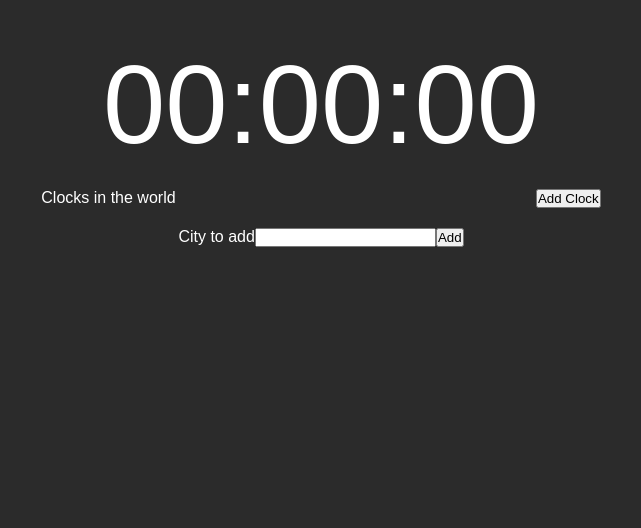
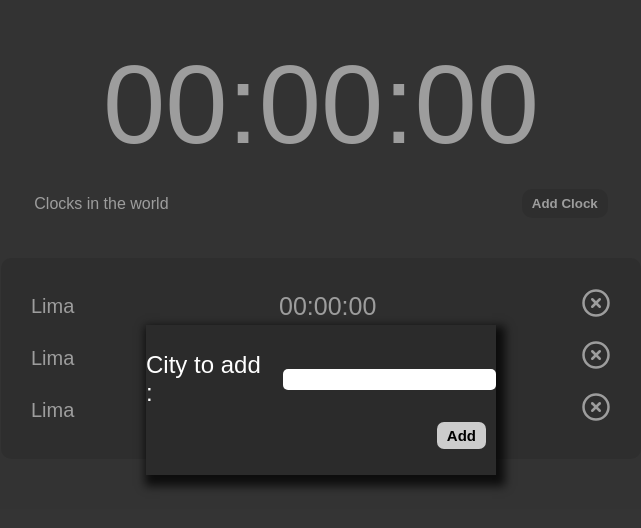
Before and after one commit to luismeza1101/WorldClock, a React (Vite) app: page / in a window 1280 px wide. Both pictures are taken after a click on the button "Add Clock". Shown: the top 528 px of the page, without its empty margins (319-960 px from the left). Built offline with nearby package versions, Linux system fonts and the light colour scheme; no server answers.

Commit message:
fin del css

```diff
--- a/package.json
+++ b/package.json
@@ -11,7 +11,8 @@
   },
   "dependencies": {
     "react": "^18.2.0",
-    "react-dom": "^18.2.0"
+    "react-dom": "^18.2.0",
+    "react-icons": "^5.2.1"
   },
   "devDependencies": {
     "@types/react": "^18.2.43",
--- a/src/App.css
+++ b/src/App.css
@@ -1,6 +1,9 @@
-body{
+.bodyContainer{
+    width: 100%;
+    height: 100vh;
     background-color: #2b2b2b;
     color: #fff;
+    position: relative;
 }
 .hero{
     text-align: center;
--- a/src/App.tsx
+++ b/src/App.tsx
@@ -1,21 +1,28 @@
+import { useState } from 'react';
 import './App.css'
 import MainClock from './components/MainClock';
 import SecondClockList from './components/SecondClockList';
+import PopUpWindow from './components/PopUpWindow';
 
 function App() {
 
-  const obtenerHora = async () =>{
-    const res = await fetch("http://worldtimeapi.org/api/timezone/America/New_York");
-    const data = await res.json()
+  const [showWindow, setShowWindow] = useState(false);
 
-    console.log(data)
-  }
+    const appearWindow = () => {
+        setShowWindow(true);
+    }
 
-  obtenerHora();
+    const disappearWindow = () => {
+        setShowWindow(false);
+    }
+
   return (
-    <div className='hero'>
-      <MainClock />
-      <SecondClockList />
+    <div className='bodyContainer'>
+      <main className='hero'>
+        <MainClock />
+        <SecondClockList appearWindow={appearWindow}/>
+      </main>
+      {showWindow ? <PopUpWindow disappear={disappearWindow}/> : null}
     </div>
   )
 }
--- /dev/null
+++ b/src/components/Clocks.tsx
@@ -0,0 +1,14 @@
+import '../styleSheets/Clocks.css'
+import { FiXCircle } from "react-icons/fi";
+
+const Clocks = () => {
+  return (
+    <section className="clock">
+        <p className="clock__city">Lima</p>
+        <span className="clock__date">00:00:00</span>
+        <button className="clock__btn"><FiXCircle /></button>
+    </section>
+  )
+}
+
+export default Clocks
--- a/src/components/PopUpWindow.tsx
+++ b/src/components/PopUpWindow.tsx
@@ -1,15 +1,21 @@
+import '../styleSheets/PopUpWindow.css'
+
 interface Props {
     disappear: () => void
 }
 
 const PopUpWindow: React.FC<Props> = ({disappear}) => {
   return (
-    <div>
-        <form>
-            <label htmlFor="city">City to add</label>
-            <input type="text" id="city"/>
-            <input type="submit" value={'Add'} onClick={disappear}/>
-        </form>
+    <div className='container'>
+      <div className='window'>
+          <form className='form'>
+              <section className='data'>
+                <label htmlFor="city" className='data__label'>City to add : </label>
+                <input type="text" id="city" className='data__city'/>
+              </section>
+              <input type="submit" value={'Add'} onClick={disappear} className='form__add'/>
+          </form>
+      </div>
     </div>
   )
 }
--- a/src/components/SecondClockList.tsx
+++ b/src/components/SecondClockList.tsx
@@ -1,25 +1,23 @@
-import { useState } from 'react'
 import '../styleSheets/SecondClocksList.css'
-import PopUpWindow from './PopUpWindow';
+import Clocks from './Clocks'
 
-const SecondClockList = () => {
+interface Props {
+  appearWindow: () => void
+}
 
-    const [showWindow, setShowWindow] = useState(false);
+const SecondClockList: React.FC<Props> = ({appearWindow}) => {
 
-    const appearWindow = () => {
-        setShowWindow(true);
-    }
-
-    const disappearWindow = () => {
-        setShowWindow(false);
-    }
   return (
     <>
-        <section className="listClocks">
+        <section className="clocks">
           <p>Clocks in the world</p>
-          <button onClick={appearWindow}>Add Clock</button>
+          <button onClick={appearWindow} className='clocks__add'>Add Clock</button>
         </section>
-        {showWindow ? <PopUpWindow disappear={disappearWindow}/> : null}
+        <aside className='list'>
+          <Clocks />
+          <Clocks />
+          <Clocks />
+        </aside>
     </>
   )
 }
--- /dev/null
+++ b/src/styleSheets/Clocks.css
@@ -0,0 +1,22 @@
+.clock{
+    display: flex;
+    align-items: center;
+    justify-content: space-between;
+}
+.clock__btn{
+    background-color: transparent;
+    color: #fff;
+    border: none;
+    cursor: pointer;
+    font-size: 30px;
+    transition: .5s;
+}
+.clock__city{
+    font-size: 20px;
+}
+.clock__date{
+    font-size: 25px;
+}
+.clock__btn:hover{
+    color: #000;
+}
--- /dev/null
+++ b/src/styleSheets/PopUpWindow.css
@@ -0,0 +1,50 @@
+.container{
+    background-color: rgb(61, 61, 61,0.5);
+    width: 100vw;
+    height: 100vh;
+    display: flex;
+    align-items: center;
+    justify-content: center;
+    position: absolute;
+    top: 0;
+}
+.window {
+  background-color: #2b2b2b;
+  box-shadow: 4px 6px 9px 5px rgba(0, 0, 0, 0.75);
+  width: 350px;
+  height: 150px;
+  font-size: 1.5em;
+}
+.form {
+  height: 100%;
+  display: flex;
+  flex-direction: column;
+  align-items: center;
+  justify-content: center;
+  gap: 15px;
+}
+.data {
+  display: flex;
+  align-items: center;
+  gap: 10px;
+}
+.data__city {
+  padding: 2px 7px;
+  font-size: 15px;
+  border-radius: 5px;
+  border: none;
+}
+.form__add {
+  background-color: #ccc;
+  padding: 5px 10px;
+  font-weight: 600;
+  font-size: 15px;
+  border-radius: 7px;
+  border: none;
+  cursor: pointer;
+  align-self: flex-end;
+  margin-right: 10px;
+}
+.form__add:hover {
+  background-color: #eee;
+}
--- a/src/styleSheets/SecondClocksList.css
+++ b/src/styleSheets/SecondClocksList.css
@@ -1,4 +1,27 @@
-.listClocks{
+.clocks{
     display: flex;
     justify-content: space-evenly;
+    align-items: center;
 }
+.clocks__add{
+    font-weight: 600;
+    background-color: #212121;
+    color: #fff;
+    padding: 7px 10px;
+    border: none;
+    border-radius: 10px;
+    cursor: pointer;
+}
+.clocks__add:hover{
+    background-color: #403f3f;
+}
+.list{
+    width: 50%;
+    margin: 20px auto;
+    display: flex;
+    flex-direction: column;
+    gap: 15px;
+    background-color: #212121;
+    padding: 30px;
+    border-radius: 10px;
+}
```
Also changed, not shown: 1 other file (tests, documents, lock files or other folders).
